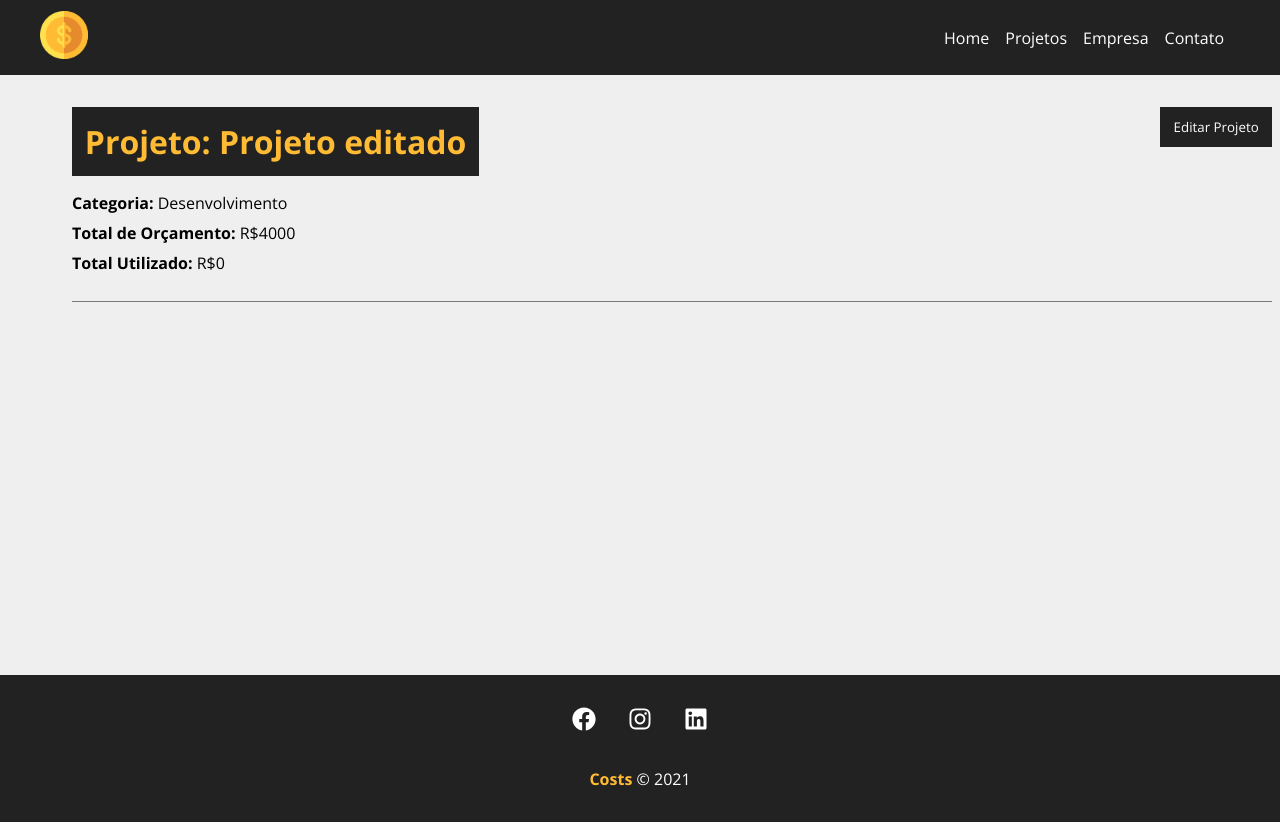
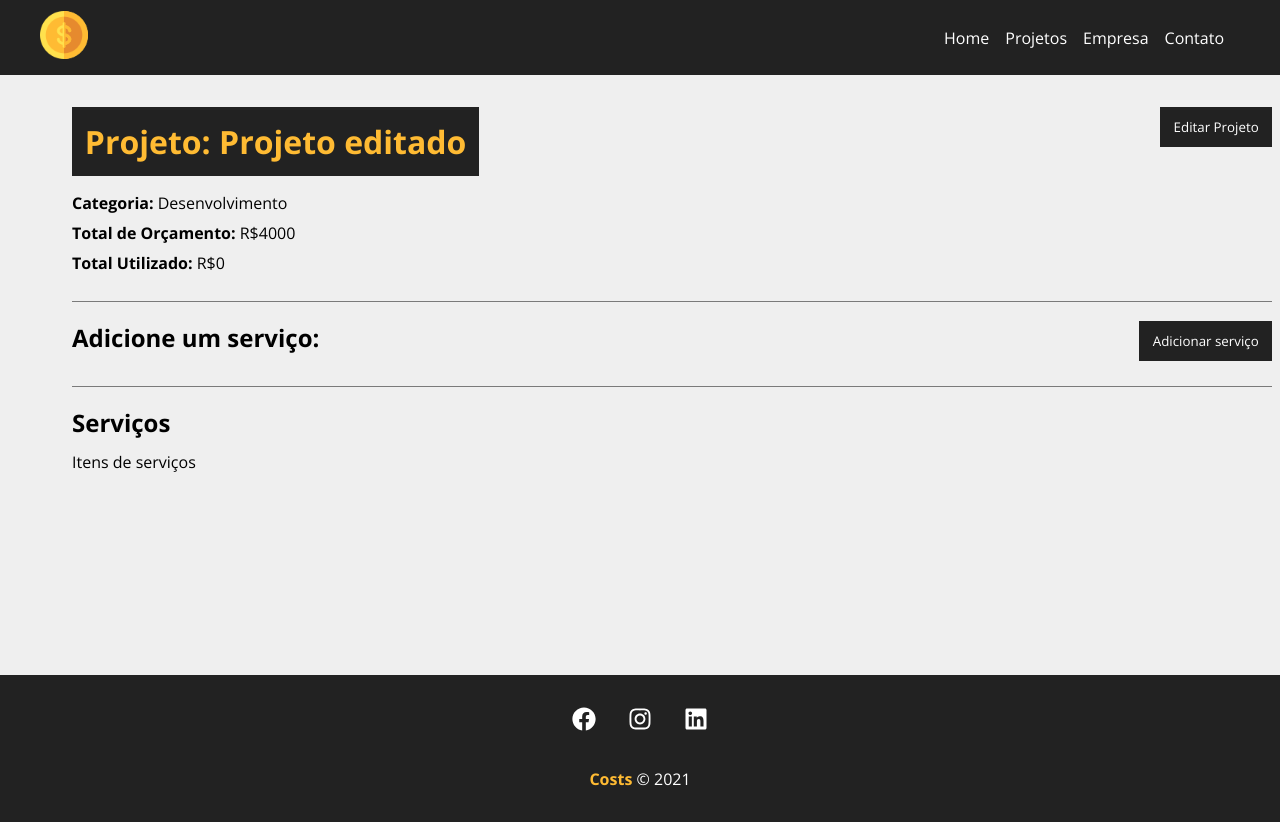
Before and after one commit to afjblt/costs, a React (Create React App) app: page /project/2 in a window 1280 px wide. Shown: the top 822 px of the page. Built offline with nearby package versions, Linux system fonts and the light colour scheme; data requests are answered from the project's data file.

Commit message:
Criando areas de serviço

```diff
--- a/src/components/pages/Project.jsx
+++ b/src/components/pages/Project.jsx
@@ -13,6 +13,7 @@
 
     const [project, setProject] = useState([])
     const [showProjectForm, setShowProjectForm] = useState(false)
+    const [showServiceForm, setShowServiceForm] = useState(false)
     const [message, setMessage] = useState()
     const [type, setType] = useState()
 
@@ -29,7 +30,12 @@
         setShowProjectForm(!showProjectForm)
     }
 
+    function toggleServiceForm() {
+        setShowServiceForm(!showServiceForm)
+    }
+
     function editPost(project) {
+        setMessage('')
         if (project.budget < project.cost) {
             setMessage('O orçamento não pode ser menor que o custo do projeto!')
             setType('error')
@@ -74,6 +80,17 @@
                                 </div>
                             )}
                         </div>
+                        <div className={styles.service_form_container}>
+                            <h2>Adicione um serviço:</h2>
+                            <button className={styles.btn} onClick={toggleServiceForm}>{!showServiceForm ? 'Adicionar serviço' : 'Fechar'}</button>
+                            <div className={styles.project_info}>
+                                {showServiceForm && <div>formulário do serviço</div>}
+                            </div>
+                        </div>
+                        <h2>Serviços</h2>
+                        <Container customClass='start'>
+                            <p>Itens de serviços</p>
+                        </Container>
                     </Container>
                 </div>
             ) : (
```
